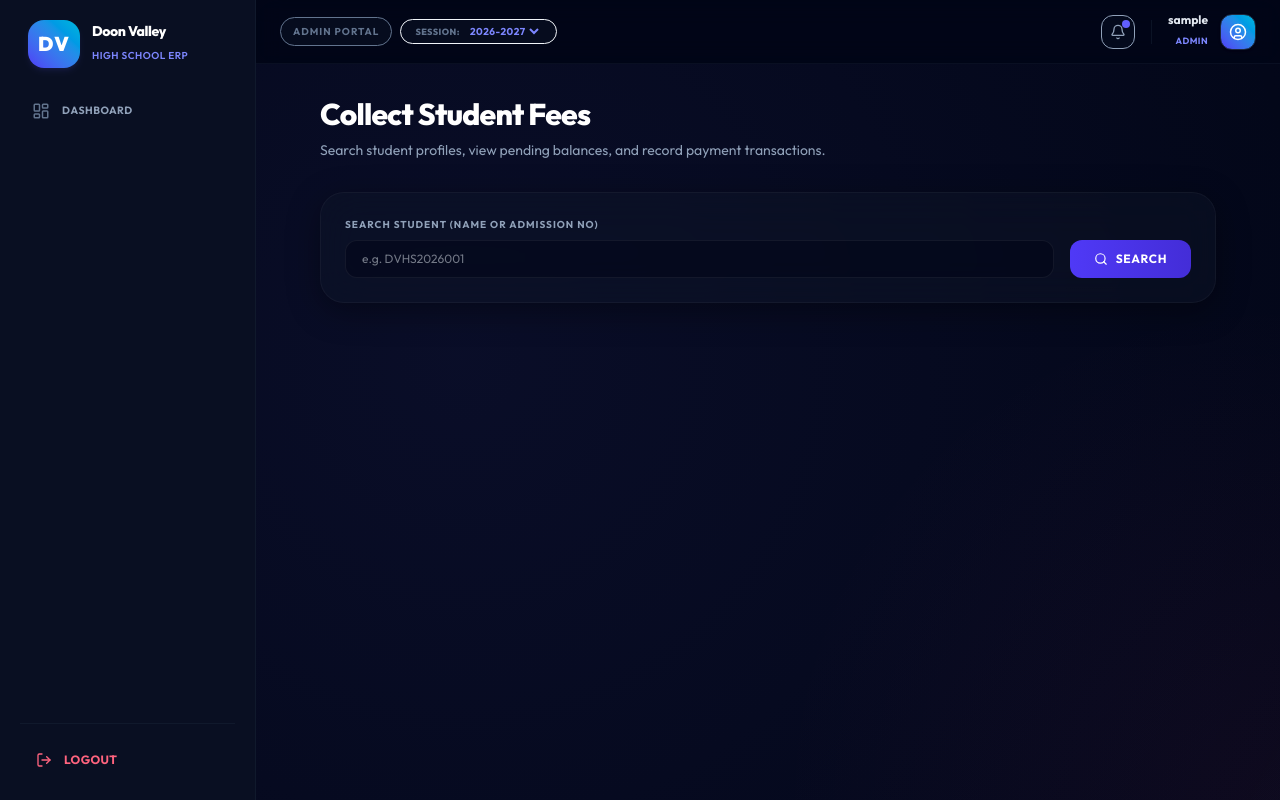
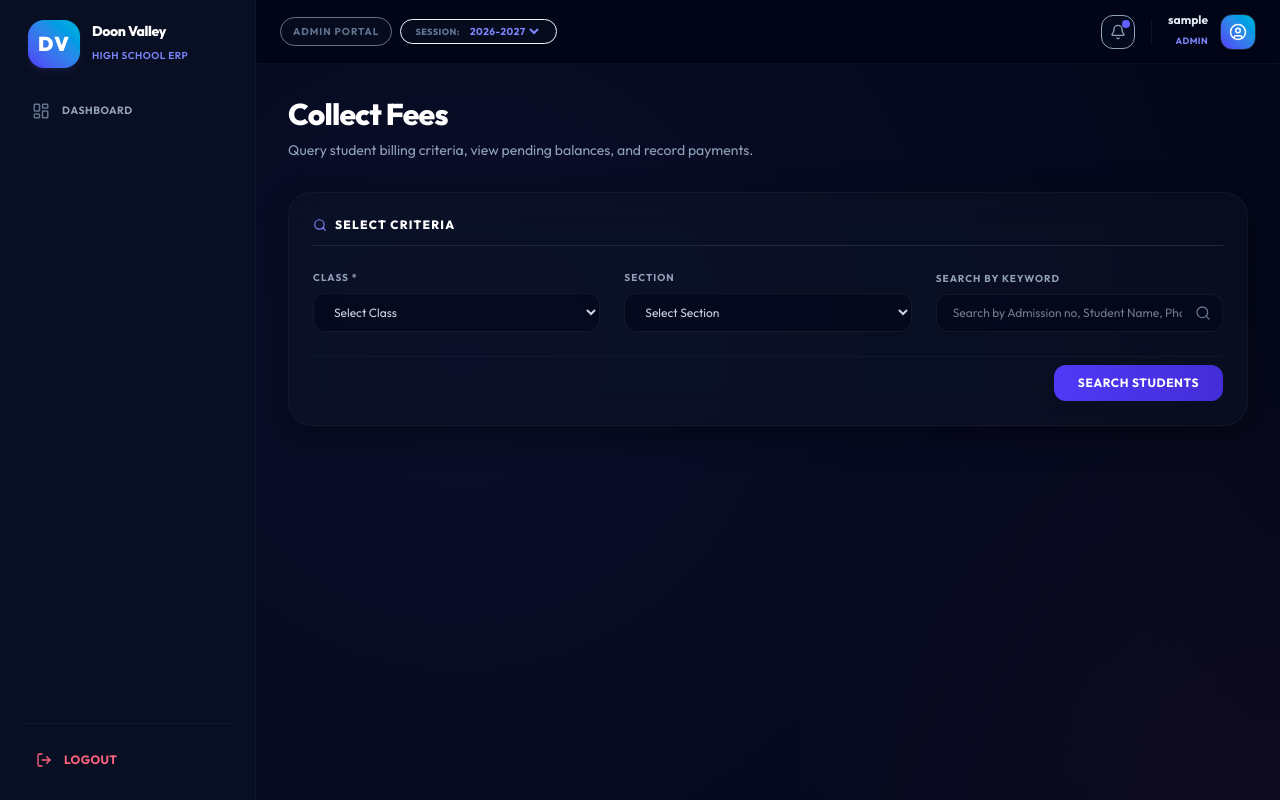
Before and after one commit to websiteh063-hue/doon-valley-erp, a React (Vite) app in the folder client/: page /collect-fees in a window 1280 px wide. Built offline with nearby package versions, Linux system fonts and the light colour scheme; sample sign-in values are in the browser's storage.

Commit message:
feat: complete Select Criteria panel for Collect Fees page based on mock designs

```diff
--- a/client/src/pages/CollectFees.jsx
+++ b/client/src/pages/CollectFees.jsx
@@ -1,55 +1,111 @@
-import React, { useState } from 'react';
-import { Search, Wallet, FileText, CheckCircle } from 'lucide-react';
+import React, { useState, useEffect } from 'react';
+import { useSelector } from 'react-redux';
+import api from '../services/api';
+import { Search, CreditCard, User, Wallet, FileText, ChevronRight, X } from 'lucide-react';
 import CircularProgress from '@mui/material/CircularProgress';
 
 export default function CollectFees() {
+  const { academicSession } = useSelector((state) => state.auth);
+
+  // Search state
+  const [selectedClass, setSelectedClass] = useState('');
+  const [selectedSection, setSelectedSection] = useState('');
+  const [keyword, setKeyword] = useState('');
+
+  const [students, setStudents] = useState([]);
   const [loading, setLoading] = useState(false);
-  const [studentSearch, setStudentSearch] = useState('');
-  const [selectedStudent, setSelectedStudent] = useState(null);
+  const [searched, setSearched] = useState(false);
+
+  // Payment State
+  const [paymentStudent, setPaymentStudent] = useState(null);
+  const [paymentLoading, setPaymentLoading] = useState(false);
   const [success, setSuccess] = useState('');
-
   const [paymentData, setPaymentData] = useState({
     amount: '',
     mode: 'Cash',
     referenceNo: ''
   });
 
-  const handleSearch = (e) => {
-    e.preventDefault();
-    if (!studentSearch) return;
-    // Mock Search result
-    setSelectedStudent({
-      id: 1,
-      name: 'Aman Singh',
-      admissionNo: 'DVHS2026001',
-      class: 'Class X',
-      pendingAmount: 12000
+  const classes = ['Nursery', 'KG', 'Class I', 'Class II', 'Class III', 'Class IV', 'Class V', 'Class VI', 'Class VII', 'Class VIII', 'Class IX', 'Class X'];
+  const sections = ['A', 'B', 'C', 'D'];
+
+  const handleSearch = async (e) => {
+    if (e) e.preventDefault();
+    setLoading(true);
+    setSearched(true);
+    setSuccess('');
+
+    try {
+      const queryParams = new URLSearchParams();
+      if (selectedClass) queryParams.append('class', selectedClass);
+      if (selectedSection) queryParams.append('section', selectedSection);
+      queryParams.append('currentSession', academicSession);
+
+      const response = await api.get(`/students?${queryParams.toString()}`);
+      let list = response.data.students || [];
+
+      // Filter locally by keyword if provided
+      if (keyword) {
+        const term = keyword.toLowerCase();
+        list = list.filter((s) => {
+          const fullName = `${s.firstName} ${s.lastName}`.toLowerCase();
+          const admNo = s.admissionNo.toLowerCase();
+          const mob = s.parent?.mobile || '';
+          return fullName.includes(term) || admNo.includes(term) || mob.includes(term);
         });
+      }
+
+      setStudents(list);
+    } catch (err) {
+      console.error(err);
+    } finally {
+      setLoading(false);
+    }
   };
 
-  const handleCollect = async (e) => {
+  const openPaymentModal = (student) => {
+    // Generate a mock pending amount if not defined
+    const mockPending = student.pendingFees ?? 12000;
+    setPaymentStudent({ ...student, pendingAmount: mockPending });
+    setPaymentData({ amount: '', mode: 'Cash', referenceNo: '' });
+  };
+
+  const handleCollectSubmit = async (e) => {
     e.preventDefault();
     if (!paymentData.amount) return;
-    setLoading(true);
-    // Simulate API Call
+    setPaymentLoading(true);
+    setSuccess('');
+
+    try {
+      // Simulate API payment success
       setTimeout(() => {
-      setSuccess(`Receipt generated successfully for ₹${paymentData.amount}!`);
-      setSelectedStudent((prev) => ({
-        ...prev,
-        pendingAmount: prev.pendingAmount - Number(paymentData.amount)
-      }));
-      setPaymentData({ amount: '', mode: 'Cash', referenceNo: '' });
-      setLoading(false);
-    }, 1500);
+        setSuccess(`Successfully recorded payment of ₹${paymentData.amount} for ${paymentStudent.firstName}!`);
+
+        // Update local list
+        setStudents((prev) =>
+          prev.map((s) =>
+            s._id === paymentStudent._id
+              ? { ...s, pendingFees: Math.max(0, (s.pendingFees ?? 12000) - Number(paymentData.amount)) }
+              : s
+          )
+        );
+
+        setPaymentStudent(null);
+        setPaymentLoading(false);
+      }, 1200);
+    } catch (err) {
+      console.error(err);
+      setPaymentLoading(false);
+    }
   };
 
   const labelClass = "block text-[10px] font-bold text-slate-400 uppercase tracking-widest mb-2";
 
   return (
-    <div className="space-y-8 max-w-4xl mx-auto">
+    <div className="space-y-8 max-w-5xl mx-auto">
       <div>
-        <h1 className="text-3xl font-extrabold tracking-tight text-white mb-2 font-sans">Collect Student Fees</h1>
-        <p className="text-slate-400 text-sm">Search student profiles, view pending balances, and record payment transactions.</p>
+        <h1 className="text-3xl font-extrabold tracking-tight text-white mb-2 font-sans">Collect Fees</h1>
+        <p className="text-slate-400 text-sm">Query student billing criteria, view pending balances, and record payments.</p>
       </div>
 
       {success && (
@@ -58,78 +114,184 @@ export default function CollectFees() {
         </div>
       )}
 
-      {/* Step 1: Student Search */}
-      <form onSubmit={handleSearch} className="glass-panel rounded-3xl p-6 border border-slate-850 flex gap-4 items-end">
-        <div className="flex-1">
-          <label className={labelClass}>Search Student (Name or Admission No)</label>
+      {/* Select Criteria Box */}
+      <div className="glass-panel rounded-3xl p-6 border border-slate-850 space-y-6">
+        <h3 className="font-extrabold text-white text-xs tracking-widest uppercase border-b border-slate-800 pb-3 flex items-center gap-2">
+          <Search size={14} className="text-indigo-400" />
+          Select Criteria
+        </h3>
+
+        <form onSubmit={handleSearch} className="grid grid-cols-1 md:grid-cols-3 gap-6 items-end">
+          <div>
+            <label className={labelClass}>Class *</label>
+            <select
+              className="w-full premium-input py-2.5 px-4 text-slate-300 focus:outline-none text-xs cursor-pointer"
+              value={selectedClass}
+              onChange={(e) => setSelectedClass(e.target.value)}
+            >
+              <option value="" className="bg-slate-900">Select Class</option>
+              {classes.map((c) => (
+                <option key={c} value={c} className="bg-slate-900">{c}</option>
+              ))}
+            </select>
+          </div>
+
+          <div>
+            <label className={labelClass}>Section</label>
+            <select
+              className="w-full premium-input py-2.5 px-4 text-slate-300 focus:outline-none text-xs cursor-pointer"
+              value={selectedSection}
+              onChange={(e) => setSelectedSection(e.target.value)}
+            >
+              <option value="" className="bg-slate-900">Select Section</option>
+              {sections.map((s) => (
+                <option key={s} value={s} className="bg-slate-900">{s}</option>
+              ))}
+            </select>
+          </div>
+
+          <div>
+            <label className={labelClass}>Search by Keyword</label>
+            <div className="relative">
               <input
                 type="text"
-            required
-            placeholder="e.g. DVHS2026001"
-            className="w-full premium-input py-2.5 px-4 text-slate-200 focus:outline-none text-xs"
-            value={studentSearch}
-            onChange={(e) => setStudentSearch(e.target.value)}
+                placeholder="Search by Admission no, Student Name, Phone"
+                className="w-full premium-input py-2.5 px-4 pr-10 text-slate-200 focus:outline-none text-xs"
+                value={keyword}
+                onChange={(e) => setKeyword(e.target.value)}
               />
-        </div>
               <button
                 type="submit"
-          className="btn-glow px-6 py-2.5 bg-gradient-to-r from-indigo-600 to-indigo-700 text-white rounded-xl text-xs font-bold transition-all cursor-pointer h-[38px] flex items-center gap-2 uppercase tracking-wider"
+                className="absolute inset-y-0 right-3 flex items-center text-slate-500 hover:text-white"
               >
-          <Search size={14} />
-          Search
+                <Search size={16} />
               </button>
+            </div>
+          </div>
         </form>
 
-      {/* Step 2: Payment Collector Panel */}
-      {selectedStudent && (
-        <div className="grid grid-cols-1 md:grid-cols-2 gap-8">
-          <div className="glass-panel rounded-3xl p-6 border border-slate-850 space-y-4">
-            <h3 className="font-extrabold text-white text-sm tracking-widest uppercase border-b border-slate-800 pb-3 flex items-center gap-2">
-              <FileText size={16} className="text-indigo-400" />
-              Student Profile
-            </h3>
-            <div className="space-y-3 text-xs">
-              <div className="flex justify-between border-b border-slate-900 pb-2">
-                <span className="text-slate-500 font-bold uppercase">Name:</span>
-                <span className="text-slate-200 font-bold">{selectedStudent.name}</span>
-              </div>
-              <div className="flex justify-between border-b border-slate-900 pb-2">
-                <span className="text-slate-500 font-bold uppercase">Admission No:</span>
-                <span className="text-slate-200 font-mono font-bold">{selectedStudent.admissionNo}</span>
-              </div>
-              <div className="flex justify-between border-b border-slate-900 pb-2">
-                <span className="text-slate-500 font-bold uppercase">Class:</span>
-                <span className="text-indigo-400 font-bold">{selectedStudent.class}</span>
-              </div>
-              <div className="flex justify-between pt-2">
-                <span className="text-slate-500 font-bold uppercase">Total Pending:</span>
-                <span className="text-rose-400 font-mono font-extrabold text-sm">₹{selectedStudent.pendingAmount.toLocaleString()}</span>
-              </div>
+        <div className="flex justify-end pt-2 border-t border-slate-800/40">
+          <button
+            onClick={() => handleSearch()}
+            className="btn-glow px-6 py-2.5 bg-gradient-to-r from-indigo-600 to-indigo-700 text-white rounded-xl text-xs font-bold transition-all cursor-pointer flex items-center gap-2 uppercase tracking-wider"
+          >
+            Search Students
+          </button>
         </div>
       </div>
 
-          <form onSubmit={handleCollect} className="glass-panel rounded-3xl p-6 border border-slate-850 space-y-4">
-            <h3 className="font-extrabold text-white text-sm tracking-widest uppercase border-b border-slate-800 pb-3 flex items-center gap-2">
-              <Wallet size={16} className="text-cyan-400" />
-              Record Payment
+      {/* Results Table */}
+      {searched && (
+        <div className="glass-panel rounded-3xl overflow-hidden shadow-2xl border border-slate-850">
+          {loading ? (
+            <div className="flex items-center justify-center p-16">
+              <div className="animate-spin rounded-full h-8 w-8 border-t-2 border-b-2 border-indigo-500"></div>
+            </div>
+          ) : students.length === 0 ? (
+            <div className="p-16 text-center text-slate-500 text-sm font-medium">
+              No students found matching the selected criteria.
+            </div>
+          ) : (
+            <table className="w-full border-collapse text-left text-xs">
+              <thead>
+                <tr className="border-b border-slate-800 text-slate-450 uppercase tracking-widest font-bold bg-slate-900/40 text-[10px]">
+                  <th className="py-4.5 px-6">Admission No</th>
+                  <th className="py-4.5 px-6">Roll No</th>
+                  <th className="py-4.5 px-6">Student Name</th>
+                  <th className="py-4.5 px-6">Class & Section</th>
+                  <th className="py-4.5 px-6">Parent Mobile</th>
+                  <th className="py-4.5 px-6 text-right">Pending Dues</th>
+                  <th className="py-4.5 px-6 text-right">Actions</th>
+                </tr>
+              </thead>
+              <tbody className="divide-y divide-slate-850/50">
+                {students.map((s) => {
+                  const dues = s.pendingFees ?? 12000;
+                  return (
+                    <tr key={s._id} className="hover:bg-slate-900/20 transition-all duration-200 group">
+                      <td className="py-4.5 px-6 font-mono font-bold text-indigo-400">{s.admissionNo}</td>
+                      <td className="py-4.5 px-6 text-slate-400 font-semibold">{s.rollNo || '-'}</td>
+                      <td className="py-4.5 px-6 font-bold text-slate-200 flex items-center gap-2">
+                        <User size={14} className="text-slate-500" />
+                        {s.firstName} {s.lastName}
+                      </td>
+                      <td className="py-4.5 px-6 text-slate-400">{s.class} - {s.section}</td>
+                      <td className="py-4.5 px-6 text-slate-450 font-mono">{s.parent?.mobile || '-'}</td>
+                      <td className="py-4.5 px-6 text-slate-200 font-mono font-extrabold text-right">
+                        ₹{dues.toLocaleString()}
+                      </td>
+                      <td className="py-4.5 px-6 text-right">
+                        <button
+                          onClick={() => openPaymentModal(s)}
+                          disabled={dues === 0}
+                          className={`text-[10px] font-bold uppercase tracking-wider px-3 py-1.5 rounded-xl cursor-pointer transition-all ${
+                            dues === 0
+                              ? 'bg-slate-800 text-slate-650 border border-slate-900'
+                              : 'bg-indigo-600/10 text-indigo-400 border border-indigo-600/25 hover:bg-indigo-600 hover:text-white'
+                          }`}
+                        >
+                          {dues === 0 ? 'Settled' : 'Collect Fee'}
+                        </button>
+                      </td>
+                    </tr>
+                  );
+                })}
+              </tbody>
+            </table>
+          )}
+        </div>
+      )}
+
+      {/* Collect Fee Modal */}
+      {paymentStudent && (
+        <div className="fixed inset-0 bg-slate-950/80 backdrop-blur-sm z-50 flex items-center justify-center p-4">
+          <form onSubmit={handleCollectSubmit} className="w-full max-w-md glass-panel rounded-3xl p-8 border border-slate-850 space-y-6 relative">
+            <button
+              type="button"
+              onClick={() => setPaymentStudent(null)}
+              className="absolute top-6 right-6 text-slate-400 hover:text-white cursor-pointer"
+            >
+              <X size={20} />
+            </button>
+
+            <h3 className="font-extrabold text-white text-base tracking-widest uppercase border-b border-slate-800 pb-3 flex items-center gap-2">
+              <CreditCard size={18} className="text-indigo-400" />
+              Collect Fee (₹)
             </h3>
+
+            <div className="space-y-2 border-b border-slate-850 pb-4 text-xs">
+              <div className="flex justify-between">
+                <span className="text-slate-500 font-bold uppercase">Student:</span>
+                <span className="text-slate-200 font-bold">{paymentStudent.firstName} {paymentStudent.lastName}</span>
+              </div>
+              <div className="flex justify-between">
+                <span className="text-slate-500 font-bold uppercase">Class / Section:</span>
+                <span className="text-slate-200 font-semibold">{paymentStudent.class} - {paymentStudent.section}</span>
+              </div>
+              <div className="flex justify-between">
+                <span className="text-slate-500 font-bold uppercase">Pending Amount:</span>
+                <span className="text-rose-400 font-mono font-extrabold">₹{paymentStudent.pendingAmount.toLocaleString()}</span>
+              </div>
+            </div>
+
             <div>
-              <label className={labelClass}>Receipt Amount (₹) *</label>
+              <label className={labelClass}>Collect Amount (₹) *</label>
               <input
                 type="number"
                 required
-                max={selectedStudent.pendingAmount}
+                max={paymentStudent.pendingAmount}
                 placeholder="Amount in Rupees"
                 className="w-full premium-input py-2.5 px-4 text-slate-200 focus:outline-none text-xs"
                 value={paymentData.amount}
                 onChange={(e) => setPaymentData({ ...paymentData, amount: e.target.value })}
               />
             </div>
+
             <div className="grid grid-cols-2 gap-4">
               <div>
                 <label className={labelClass}>Payment Mode *</label>
                 <select
-                  className="w-full premium-input py-2.5 px-4 text-slate-300 focus:outline-none text-xs cursor-pointer"
+                  className="w-full premium-input py-2.5 px-4 text-slate-355 focus:outline-none text-xs cursor-pointer"
                   value={paymentData.mode}
                   onChange={(e) => setPaymentData({ ...paymentData, mode: e.target.value })}
                 >
@@ -140,27 +302,37 @@ export default function CollectFees() {
                 </select>
               </div>
               <div>
-                <label className={labelClass}>Reference No</label>
+                <label className={labelClass}>Ref / Txn ID</label>
                 <input
                   type="text"
-                  placeholder="Txn ID / Ref No"
+                  placeholder="Optional reference No"
                   className="w-full premium-input py-2.5 px-4 text-slate-200 focus:outline-none text-xs"
                   value={paymentData.referenceNo}
                   onChange={(e) => setPaymentData({ ...paymentData, referenceNo: e.target.value })}
                 />
               </div>
             </div>
+
+            <div className="flex justify-end gap-3 pt-4 border-t border-slate-800/40">
+              <button
+                type="button"
+                onClick={() => setPaymentStudent(null)}
+                className="px-5 py-2.5 bg-slate-800 hover:bg-slate-700 text-slate-300 rounded-xl text-xs font-bold transition-all cursor-pointer"
+              >
+                Cancel
+              </button>
               <button
                 type="submit"
-              disabled={loading || selectedStudent.pendingAmount <= 0}
-              className="w-full btn-glow py-3 rounded-xl bg-gradient-to-r from-indigo-600 to-cyan-500 text-white font-extrabold text-xs uppercase tracking-wider shadow cursor-pointer flex items-center justify-center"
+                disabled={paymentLoading || paymentStudent.pendingAmount <= 0}
+                className="btn-glow px-6 py-2.5 bg-gradient-to-r from-indigo-600 to-cyan-500 text-white rounded-xl text-xs font-bold transition-all cursor-pointer shadow"
               >
-              {loading ? (
+                {paymentLoading ? (
                   <CircularProgress size={16} color="inherit" />
                 ) : (
-                'Submit Receipt'
+                  'Record Payment'
                 )}
               </button>
+            </div>
           </form>
         </div>
       )}
```
Lines whose indentation alone changed are shown as unchanged.
